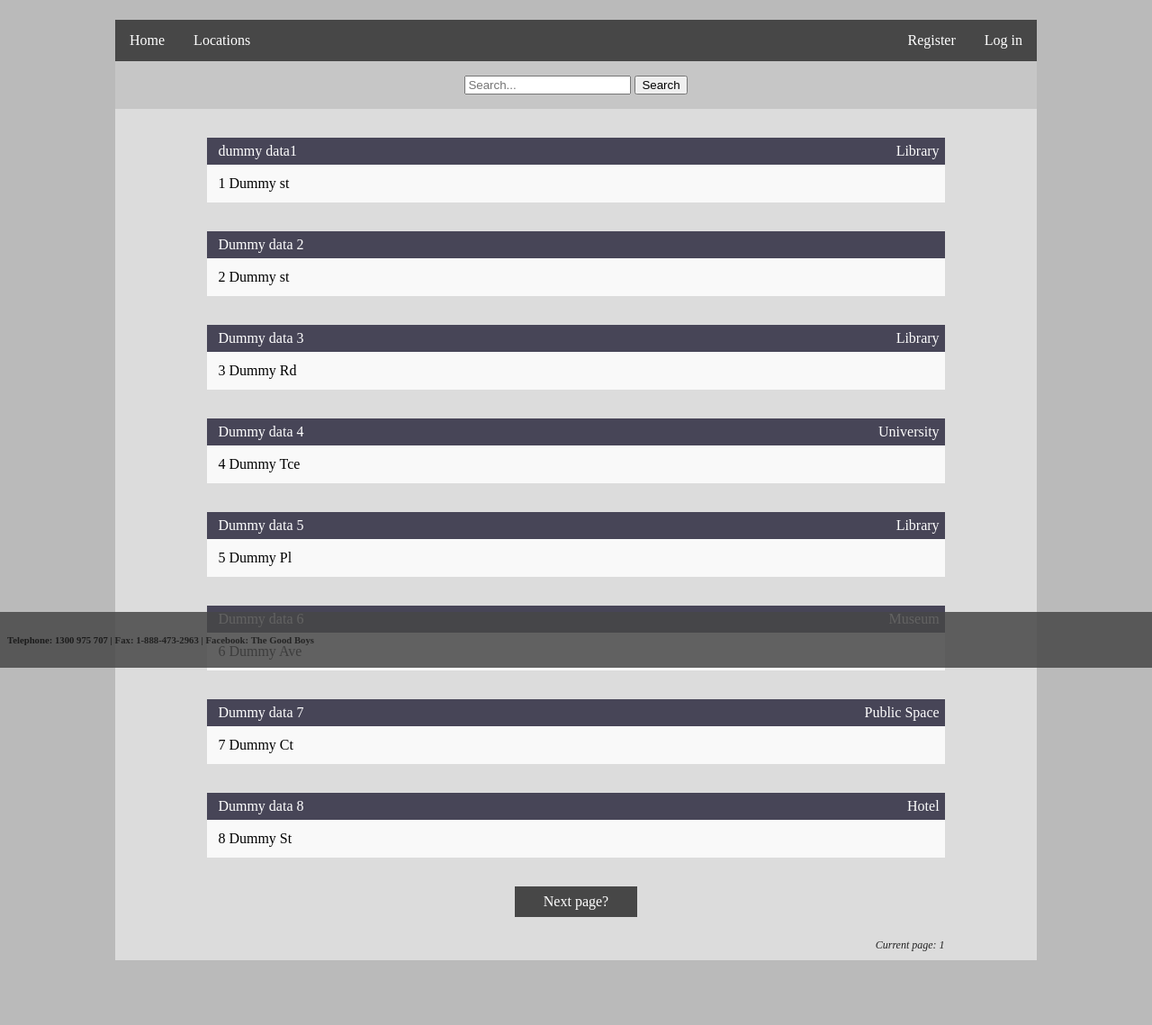
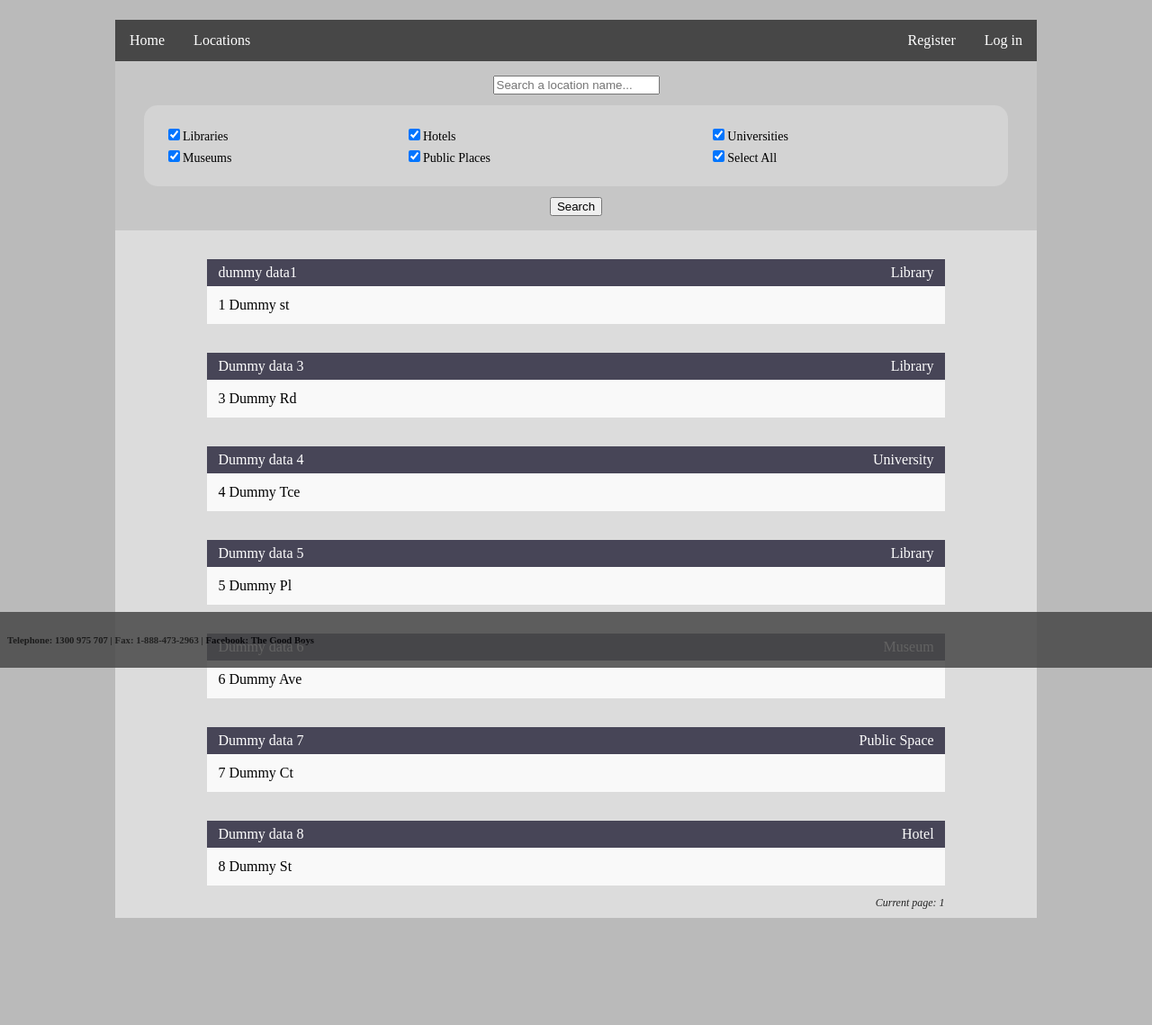
Before and after one commit to lowejosh/Django-landmarks, a Django app: page /location/page-1/ in a window 1280 px wide. Shown: the part 58-1197 px from the top of the page at 90% size. After the commit the page ends 1078 px from the top, so only its background shows below. Run offline with Django 3.2, Linux system fonts and the light colour scheme; data comes from the database, SQL or seed files in the repository; both versions use the stored data as it was after the commit.

Commit message:
added location type search functionality - one bug to fix

```diff
--- a/workspace/assignment_sprint1/sprint1/views.py
+++ b/workspace/assignment_sprint1/sprint1/views.py
@@ -22,25 +22,33 @@ def navBarFunc(request, isLogged):
 
 # Function that returns the html output of a location
 #TODO
-def locationOutput(locationId, search_query):
+def locationOutput(locationId, search_query, checkedOptions):
     try:
         l = Location.objects.get(id=locationId, locationName__contains=search_query)
     except:
         return ""
 
-    locationName = l.locationName
-    locationBio = l.locationBio
-    locationSt = l.locationAddress
-    locationType = locationTypeOutput(l.locationType)
-    linkId = str(locationId)
+    options = list(map(int, checkedOptions))
 
-    return """
-        <div class='location-wrap'>
-            <a class="location-name" href="/location/individual/""" + linkId + """">""" + locationName + """<span style="float: right; color: #FCFCFC;">""" + locationType + """</span></a>
-            <span class='location-bio'>""" + locationSt + """</span>
-        </div>
-    """
+    for i in checkedOptions:
+        if l.locationType == i:
+            locationName = l.locationName
+            locationBio = l.locationBio
+            locationSt = l.locationAddress
+            locationType = locationTypeOutput(l.locationType)
+            linkId = str(locationId)
 
+            return """
+                <div class='location-wrap'>
+                    <a class="location-name" href="/location/individual/""" + linkId + """">""" + locationName + """<span style="float: right; color: #FCFCFC; margin-right: 6px;">""" + locationType + """</span></a>
+                    <span class='location-bio'>""" + locationSt + """</span>
+                </div>
+            """
+
+    return ""
+
+
+# Returns a list of database objects that match the search query
 def returnSearch(search_query):
     return Location.objects.filter(locationName__contains=search_query).values_list('id', flat=True)
 
@@ -172,25 +180,29 @@ def locationfeed(request, page):
     location6 = ""
     location7 = ""
     location8 = ""
+    checkedOptions = [1, 2, 3, 4, 5]
 
     # If someone searches
     if request.method == 'GET':
         search_query = request.GET.get('search-box', "")
+        checkedOptions = list(map(int, request.GET.getlist("foo", [1, 2, 3, 4, 5])))
+        print(checkedOptions)
+
         resultIds = returnSearch(search_query)
 
-        location1 = locationOutput(page * 8 + 1, search_query)
-        location2 = locationOutput(page * 8 + 2, search_query)
-        location3 = locationOutput(page * 8 + 3, search_query)
-        location4 = locationOutput(page * 8 + 4, search_query)
-        location5 = locationOutput(page * 8 + 5, search_query)
-        location6 = locationOutput(page * 8 + 6, search_query)
-        location7 = locationOutput(page * 8 + 7, search_query)
-        location8 = locationOutput(page * 8 + 8, search_query)
+        location1 = locationOutput(page * 8 + 1, search_query, checkedOptions)
+        location2 = locationOutput(page * 8 + 2, search_query, checkedOptions)
+        location3 = locationOutput(page * 8 + 3, search_query, checkedOptions)
+        location4 = locationOutput(page * 8 + 4, search_query, checkedOptions)
+        location5 = locationOutput(page * 8 + 5, search_query, checkedOptions)
+        location6 = locationOutput(page * 8 + 6, search_query, checkedOptions)
+        location7 = locationOutput(page * 8 + 7, search_query, checkedOptions)
+        location8 = locationOutput(page * 8 + 8, search_query, checkedOptions)
 
     # Show error if there are no results
     errorMessageCount = 0
-    for i in range(1, 8):
-        if (locationOutput(page * 8 + i, search_query) != ""):
+    for i in range(1, Location.objects.count()):
+        if (locationOutput(page * 8 + i, search_query, checkedOptions) != ""):
             errorMessageCount+=1
 
     if errorMessageCount == 0:
@@ -198,7 +210,7 @@ def locationfeed(request, page):
     else:
         errorMessage = ""
     # Show next page button if there exists a location on the next page
-    if (locationOutput((page + 1) * 8 + 1, search_query) != ""):
+    if (locationOutput((page + 1) * 8 + 1, search_query, checkedOptions) != ""):
         nextPage = '<span class="next-page"><a class="pretty-button" href="/location/page-' + str(page + 2) + '">Next page?</a></button></span>'
     else:
         nextPage = ""
--- a/workspace/assignment_sprint1/static/css/styles.css
+++ b/workspace/assignment_sprint1/static/css/styles.css
@@ -55,6 +55,20 @@ html {
     padding: 16px 32px;
     text-align: center;
     background-color: #C6C6C6;
+}
+
+.search-checkboxes {
+    margin-top: 12px;
+    margin-bottom: 12px;
+    font-size: 14px;
+    text-align: center;
+}
+
+.checkbox-table {
+    border: none;
+    width: 100%;
+    text-align: left;
+    background-color: #D3D3D3;
 }
 
 .next-page {
--- a/workspace/assignment_sprint1/templates/locationfeed.html
+++ b/workspace/assignment_sprint1/templates/locationfeed.html
@@ -1,10 +1,37 @@
 {% extends 'base.html' %}
 {% block content %}
 
+
     <div class="search-bar">
-        <form type="get" action".">
-            <input id="search-box" type="text" name="search-box" placeholder="Search...">
-            <button id="search-submit" type="submit">Search</button>
+        <form type="get" action"." id="container">
+            <input id="search-box" type="text" name="search-box" placeholder="Search a location name..."><br />
+            <div class="search-checkboxes">
+                <table class="checkbox-table">
+                    <tr>
+                        <td>
+                            <input type="checkbox" name="foo" value="1" checked>Libraries</input>
+                        </td>
+                        <td>
+                            <input type="checkbox" name="foo" value="2" checked>Hotels</input>
+                        </td>
+                        <td>
+                            <input type="checkbox" name="foo" value="3" checked>Universities</input>
+                        </td>
+                    </tr>
+                    <tr>
+                        </td>
+                        <td>
+                            <input type="checkbox" name="foo" value="4" checked>Museums</input>
+                        </td>
+                        <td>
+                            <input type="checkbox" name="foo" value="5" checked>Public Places</input>
+                        </td>
+                        <td>
+                            <input type="checkbox" value="5" onClick="toggle(this)" checked>Select All</input>
+                        </td>
+                </table>
+            </div>
+            <input type="submit" value="Search" id="submit">
         </form>
     </div>
 
@@ -32,11 +59,13 @@
 
     <span class="current-page">Current page: {{ page }}</span>
 
-    <script type="text/javascript">
-        window.onload = function() {
-            var input = document.createElement('input');
-            input.value = input.defaultValue = 'DefaultValue2';
-            document.getElementById('container').appendChild(input);
+    <script language="javascript">
+
+        function toggle(source) {
+            checkboxes = document.getElementsByName("foo");
+            for (var i=0, n=checkboxes.length;i<n;i++){
+                checkboxes[i].checked = source.checked;
+            }
         }
     </script>
 
```
Also changed, not shown: workspace/assignment_sprint1/db.sqlite3.
